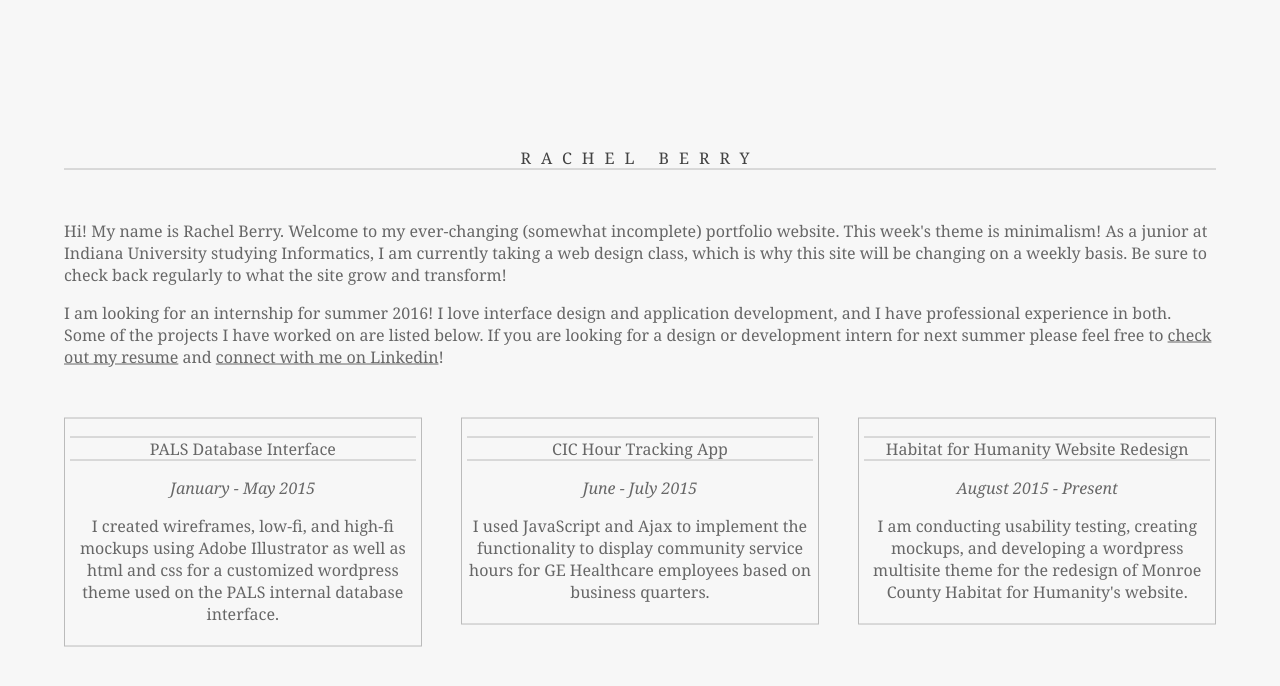
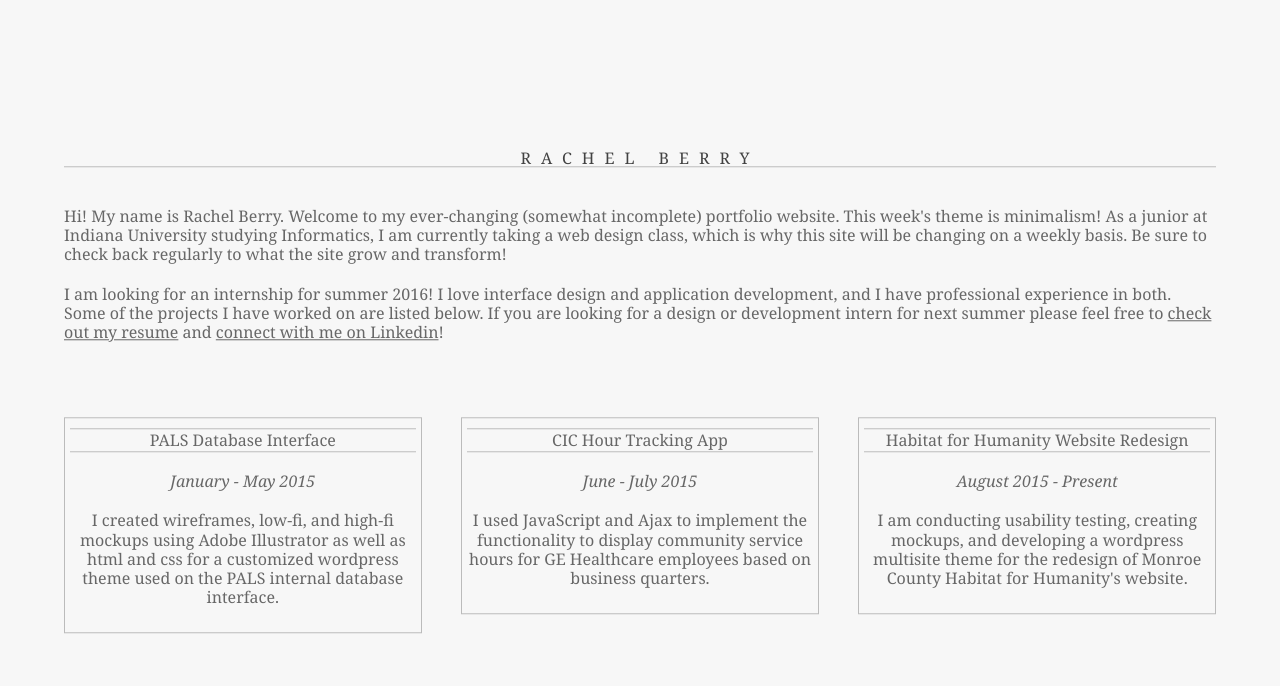
Before and after one commit to rjberry95/rjberry95.github.io, a plain HTML site: page index.html in a window 1280 px wide. Drawn offline with Linux system fonts and the light colour scheme; a script that the page names is missing.

Commit message:
fixed everything the reset sheet screwed up

```diff
--- a/css/reset.css
+++ b/css/reset.css
@@ -0,0 +1,48 @@
+/* http://meyerweb.com/eric/tools/css/reset/
+   v2.0 | 20110126
+   License: none (public domain)
+*/
+
+html, body, div, span, applet, object, iframe,
+h1, h2, h3, h4, h5, h6, p, blockquote, pre,
+a, abbr, acronym, address, big, cite, code,
+del, dfn, em, img, ins, kbd, q, s, samp,
+small, strike, strong, sub, sup, tt, var,
+b, u, i, center,
+dl, dt, dd, ol, ul, li,
+fieldset, form, label, legend,
+table, caption, tbody, tfoot, thead, tr, th, td,
+article, aside, canvas, details, embed,
+figure, figcaption, footer, header, hgroup,
+menu, nav, output, ruby, section, summary,
+time, mark, audio, video {
+	margin: 0;
+	padding: 0;
+	border: 0;
+	font-size: 100%;
+	font: inherit;
+	vertical-align: baseline;
+}
+/* HTML5 display-role reset for older browsers */
+article, aside, details, figcaption, figure,
+footer, header, hgroup, menu, nav, section {
+	display: block;
+}
+body {
+	line-height: 1;
+}
+ol, ul {
+	list-style: none;
+}
+blockquote, q {
+	quotes: none;
+}
+blockquote:before, blockquote:after,
+q:before, q:after {
+	content: '';
+	content: none;
+}
+table {
+	border-collapse: collapse;
+	border-spacing: 0;
+}
--- a/css/style.css
+++ b/css/style.css
@@ -1,6 +1,7 @@
 body {
   	background-color: #F7f7f7;
   	color: #676767;
+
 
 }
 
@@ -23,7 +24,7 @@ h1 {
   	color: #424242;
   	letter-spacing: 10px;
   	border-bottom: 1px solid #bbbbbb;
-  	margin-bottom: 50px;
+  	margin-bottom: 40px;
 }
 
 h2 {
@@ -32,12 +33,16 @@ h2 {
   	font-weight: normal;
   	border-top: 1px solid #bbbbbb;
   	border-bottom: 1px solid #bbbbbb;
+  	padding: 3px;
+  	margin-top: 5px;
 }
 
 p {
 	font-family: "Georgia";
   	font-size: 16px;
   	font-weight: 200;
+  	margin: 20px 0px;
+  	line-height: 1.2em;
 }
 
 a{
@@ -50,7 +55,7 @@ a{
 
 .row {
 	text-align: justify;
-	margin-top: 50px;
+	margin-top: 75px;
 }
 
 .row:after {
```
